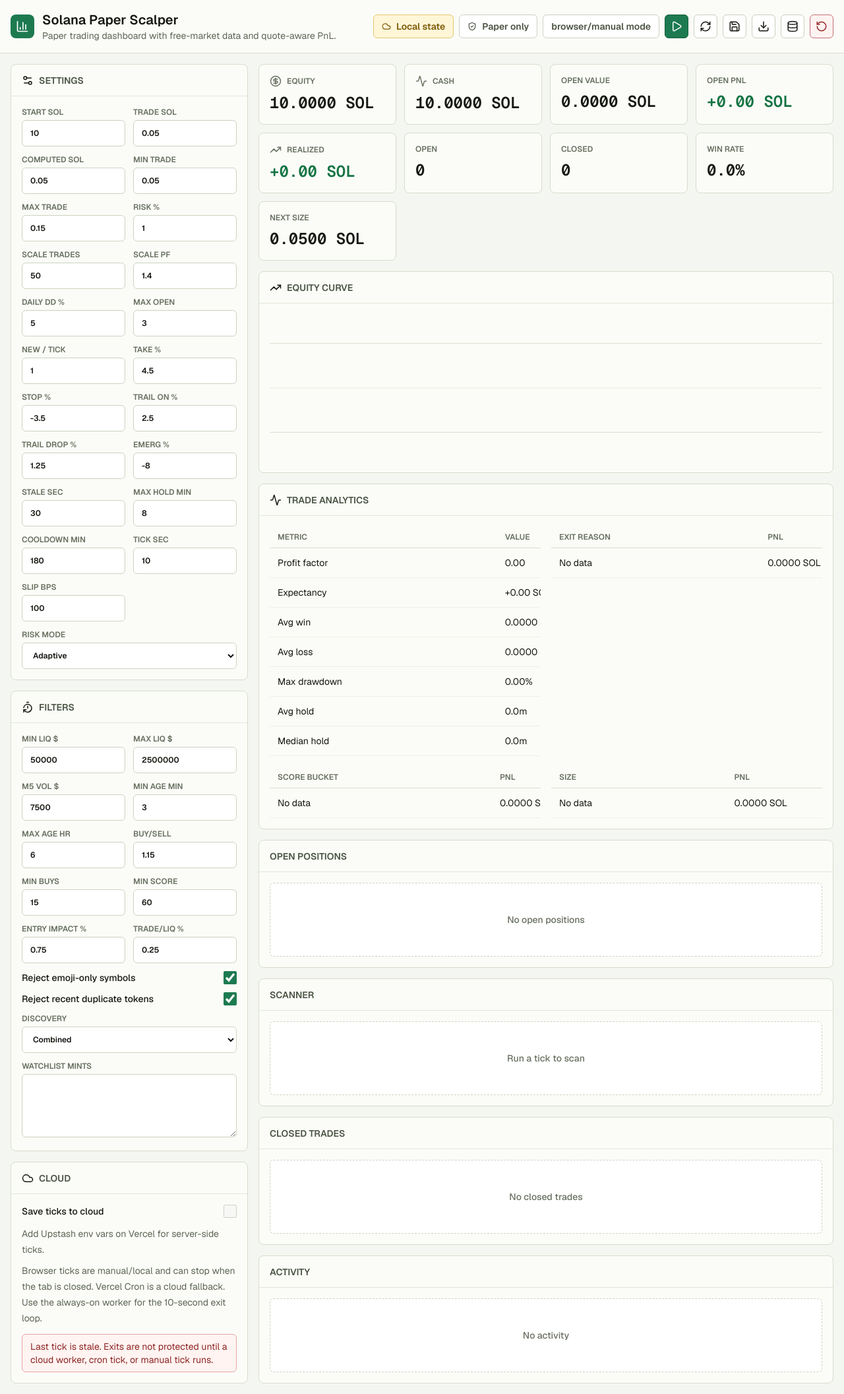
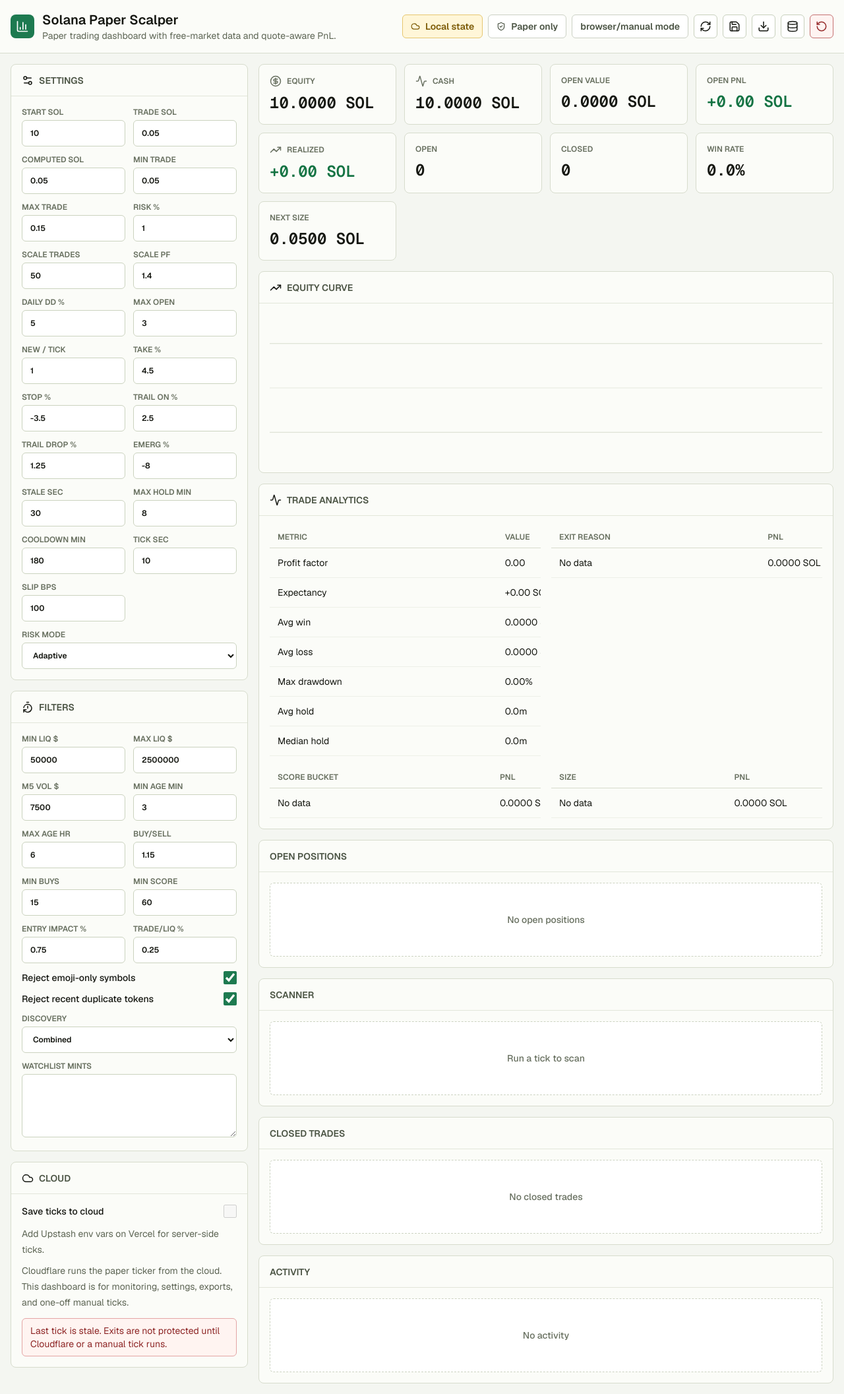
Before and after one commit to simplykimmmm/solana-scalper-paper, a Next.js app: page / in a window 1280 px wide. Shown: the whole page at 66% size. Built offline with nearby package versions, Linux system fonts and the light colour scheme.

Commit message:
Remove browser auto tick control

```diff
--- a/src/components/dashboard.tsx
+++ b/src/components/dashboard.tsx
@@ -7,8 +7,6 @@
   Cloud,
   Database,
   Download,
-  Pause,
-  Play,
   RefreshCw,
   RotateCcw,
   Save,
@@ -42,7 +40,6 @@
 };
 
 const LOCAL_KEY = "solana-scalper-paper:v1";
-const RUNNING_KEY = "solana-scalper-paper:engine-running";
 const TRAINING_LOG_LOCAL_KEY = "solana-scalper-paper:training-log";
 const DASHBOARD_REFRESH_MS = 5_000;
 const TRAINING_LOG_LOCAL_LIMIT = 20_000;
@@ -52,15 +49,12 @@
   const [state, setState] = useState<BotState>(() => createHydrationState());
   const [candidates, setCandidates] = useState<MarketCandidate[]>([]);
   const [summary, setSummary] = useState<TickResult["summary"] | null>(null);
-  const [isRunning, setIsRunning] = useState(false);
   const [isTicking, setIsTicking] = useState(false);
   const [hasLoadedPreferences, setHasLoadedPreferences] = useState(false);
   const [storageConfigured, setStorageConfigured] = useState(false);
   const [saveCloudState, setSaveCloudState] = useState(false);
   const [error, setError] = useState<string | null>(null);
-  const intervalRef = useRef<ReturnType<typeof setInterval> | null>(null);
   const refreshRef = useRef<ReturnType<typeof setInterval> | null>(null);
-  const isRunningRef = useRef(isRunning);
   const isTickingRef = useRef(isTicking);
 
   const syncCloudState = useCallback(async () => {
@@ -76,19 +70,13 @@
 
       if (data.storageConfigured && data.payload) {
         setState(data.payload.state);
-        setConfig((currentConfig) =>
-          isRunningRef.current ? currentConfig : data.payload.config,
-        );
+        setConfig(data.payload.config);
         setSaveCloudState(true);
       }
     } catch {
       // Keep the current dashboard state when a refresh request is briefly unavailable.
     }
   }, []);
-
-  useEffect(() => {
-    isRunningRef.current = isRunning;
-  }, [isRunning]);
 
   useEffect(() => {
     isTickingRef.current = isTicking;
@@ -99,7 +87,6 @@
       const localPayload = readLocalPayload();
       setConfig(localPayload.config);
       setState(localPayload.state);
-      setIsRunning(readLocalRunningState());
       setHasLoadedPreferences(true);
     }, 0);
 
@@ -122,14 +109,6 @@
       }),
     );
   }, [config, state]);
-
-  useEffect(() => {
-    if (!hasLoadedPreferences) {
-      return;
-    }
-
-    window.localStorage.setItem(RUNNING_KEY, isRunning ? "1" : "0");
-  }, [hasLoadedPreferences, isRunning]);
 
   const metrics = useMemo(() => {
     const stats = computeTradeStats(state);
@@ -186,31 +165,10 @@
       appendLocalTrainingRows(result.trainingRows);
     } catch (tickError) {
       setError(tickError instanceof Error ? tickError.message : "Tick failed.");
-      setIsRunning(false);
     } finally {
       setIsTicking(false);
     }
   }, [config, isTicking, saveCloudState, state]);
-
-  useEffect(() => {
-    if (!hasLoadedPreferences || !isRunning) {
-      if (intervalRef.current) {
-        clearInterval(intervalRef.current);
-        intervalRef.current = null;
-      }
-      return;
-    }
-
-    intervalRef.current = setInterval(() => {
-      void runTick();
-    }, config.tickIntervalSeconds * 1_000);
-
-    return () => {
-      if (intervalRef.current) {
-        clearInterval(intervalRef.current);
-      }
-    };
-  }, [config.tickIntervalSeconds, hasLoadedPreferences, isRunning, runTick]);
 
   useEffect(() => {
     if (!hasLoadedPreferences) {
@@ -265,7 +223,6 @@
     setState(nextState);
     setCandidates([]);
     setSummary(null);
-    setIsRunning(false);
   }
 
   function exportState() {
@@ -339,13 +296,6 @@
               Paper only
             </Badge>
             <Badge tone={tickHealth.tone}>{tickHealth.label}</Badge>
-            <IconButton
-              label={isRunning ? "Pause browser ticks" : "Start browser ticks"}
-              onClick={() => setIsRunning((value) => !value)}
-              tone={isRunning ? "amber" : "green"}
-            >
-              {isRunning ? <Pause size={18} /> : <Play size={18} />}
-            </IconButton>
             <IconButton label="Run one tick" onClick={() => void runTick()}>
               <RefreshCw className={isTicking ? "animate-spin" : ""} size={18} />
             </IconButton>
@@ -701,14 +651,13 @@
                 : "Add Upstash env vars on Vercel for server-side ticks."}
             </p>
             <p className="mt-2 text-sm leading-6 text-[#5d6554]">
-              Browser ticks are manual/local and can stop when the tab is closed.
-              Vercel Cron is a cloud fallback. Use the always-on worker for the
-              10-second exit loop.
+              Cloudflare runs the paper ticker from the cloud. This dashboard is
+              for monitoring, settings, exports, and one-off manual ticks.
             </p>
             {tickHealth.isStale ? (
               <div className="mt-3 rounded-[6px] border border-[#e4a5a5] bg-[#fff4f1] px-3 py-2 text-sm text-[#8d2525]">
-                Last tick is stale. Exits are not protected until a cloud worker,
-                cron tick, or manual tick runs.
+                Last tick is stale. Exits are not protected until Cloudflare or a
+                manual tick runs.
               </div>
             ) : null}
             {state.drawdownLocked ? (
@@ -789,14 +738,6 @@
       </div>
     </main>
   );
-}
-
-function readLocalRunningState(): boolean {
-  if (typeof window === "undefined") {
-    return false;
-  }
-
-  return window.localStorage.getItem(RUNNING_KEY) === "1";
 }
 
 function readLocalPayload(): ApiStateResponse["payload"] {
```
Also changed, not shown: 1 other file (tests, documents, lock files or other folders).
